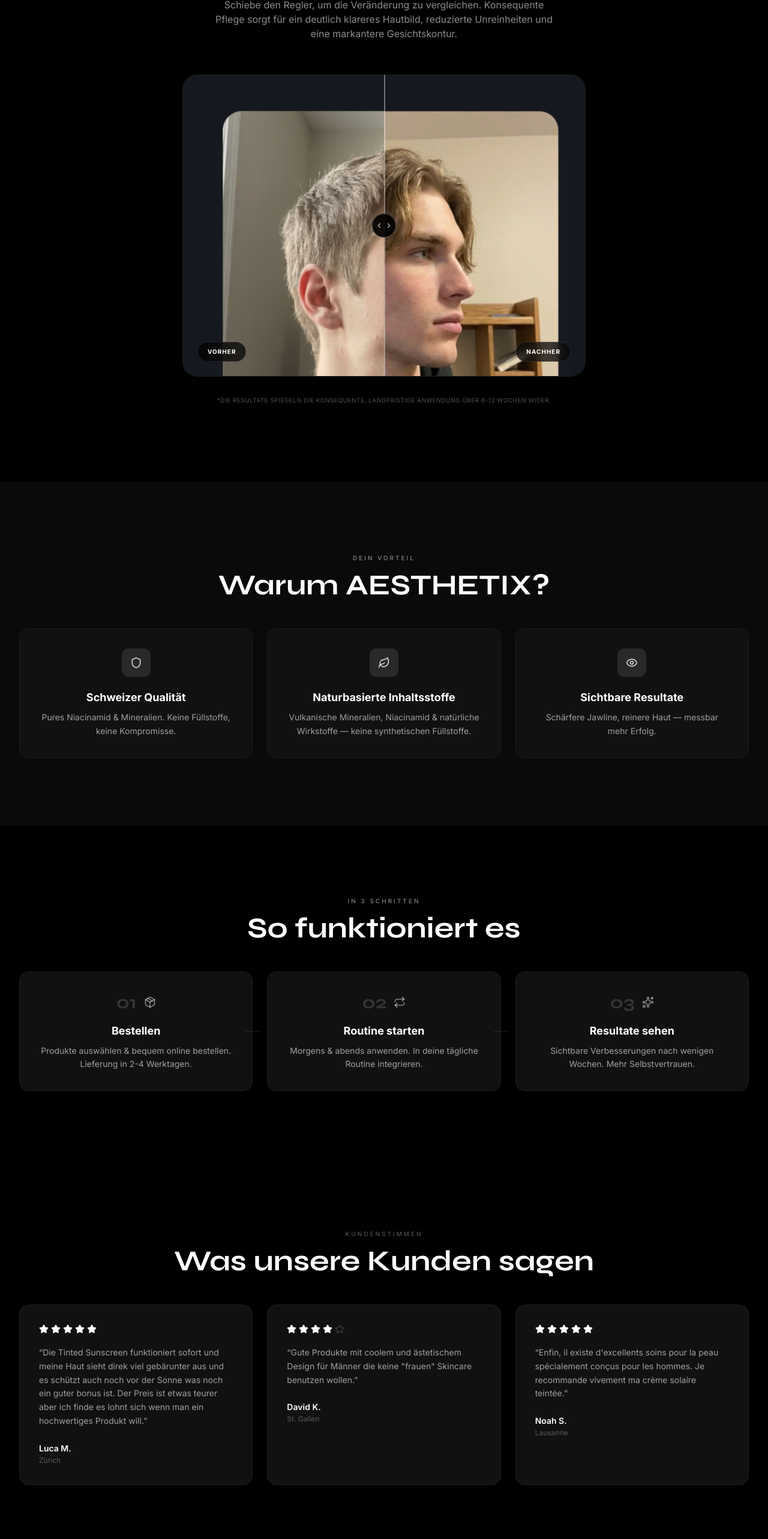
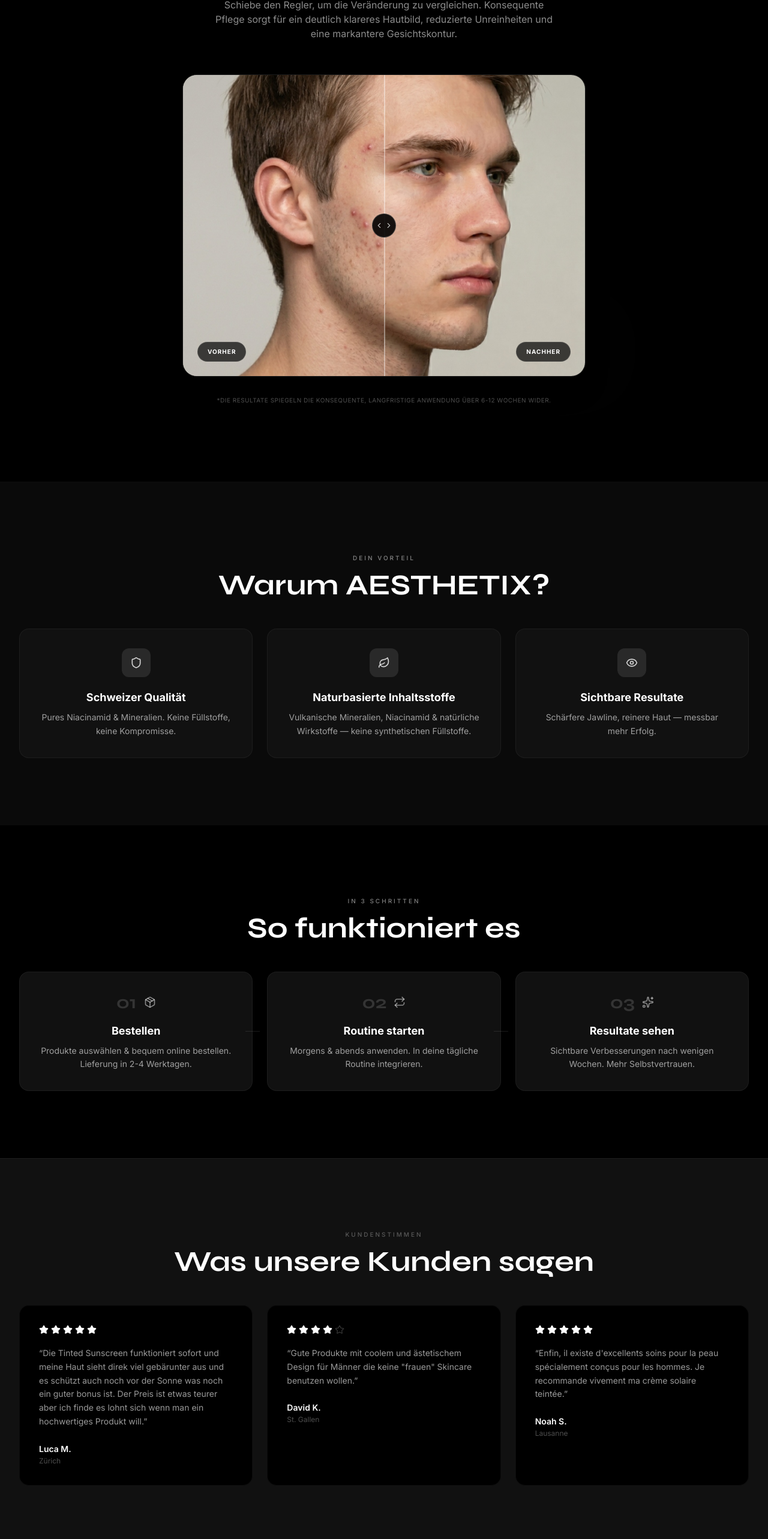
Before and after one commit to Lars-007/aesthetix-switzerland, a Next.js app: page / in a window 1280 px wide. Shown: the part 2438-5004 px from the top of the page at 60% size. Built offline with nearby package versions, Linux system fonts and the light colour scheme; no server answers.

Commit message:
style: optimize homepage backgrounds, fix color repetition, and update before/after slider pictures

```diff
--- a/src/components/ComparisonTool.tsx
+++ b/src/components/ComparisonTool.tsx
@@ -53,7 +53,7 @@
           {/* AFTER IMAGE (Background / Always visible on right side) */}
           <div className="absolute inset-0 w-full h-full">
             <Image
-              src="/after.png"
+              src="/after.jpg"
               alt="Nachher - Reine Haut und scharfe Jawline"
               fill
               className="object-cover pointer-events-none"
@@ -70,7 +70,7 @@
             style={{ clipPath: `polygon(0 0, ${sliderPos}% 0, ${sliderPos}% 100%, 0 100%)` }}
           >
             <Image
-              src="/before.png"
+              src="/before.jpg"
               alt="Vorher - Unreinheiten und weiche Jawline"
               fill
               className="object-cover pointer-events-none"
--- a/src/components/FAQ.tsx
+++ b/src/components/FAQ.tsx
@@ -32,7 +32,7 @@
   const ref = useScrollReveal();
 
   return (
-    <section id="faq" ref={ref} className="reveal py-24 md:py-32">
+    <section id="faq" ref={ref} className="reveal py-24 md:py-32 bg-black border-b border-white/5">
       <div className="max-w-3xl mx-auto px-6 lg:px-8">
         <div className="text-center mb-16">
           <span className="text-[10px] tracking-[0.3em] uppercase text-white/30 font-medium">
--- a/src/components/Testimonials.tsx
+++ b/src/components/Testimonials.tsx
@@ -30,7 +30,7 @@
   const isInView = useInView(ref, { once: true, margin: '-80px' });
 
   return (
-    <section ref={ref} className="py-20 md:py-28 bg-black">
+    <section ref={ref} className="py-20 md:py-28 bg-bg-raised border-y border-white/5">
       <div className="max-w-7xl mx-auto px-6 lg:px-8">
         <motion.div
           className="text-center mb-12"
@@ -53,7 +53,7 @@
               initial={{ opacity: 0, y: 30 }}
               animate={isInView ? { opacity: 1, y: 0 } : {}}
               transition={{ duration: 0.6, delay: i * 0.12 }}
-              className="bg-bg-raised rounded-2xl border border-white/5 p-8 transition-all duration-500 hover:border-white/10"
+              className="bg-black rounded-2xl border border-white/5 p-8 transition-all duration-500 hover:border-white/10 hover:scale-[1.02]"
             >
               <div className="flex gap-1 mb-5">
                 {Array.from({ length: 5 }).map((_, j) => (
```
Also changed, not shown: public/after.jpg (added), public/before.jpg (added).
